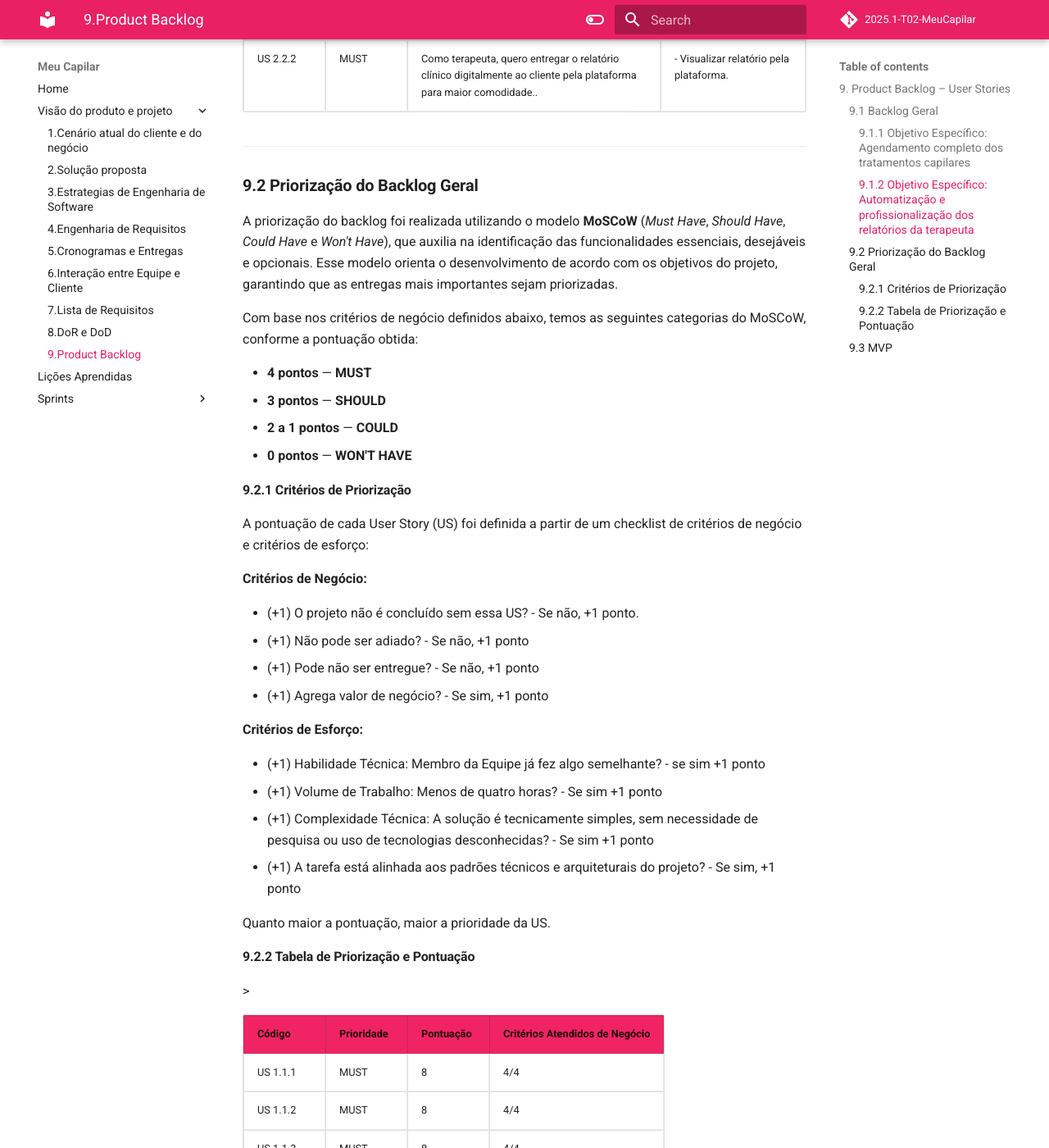
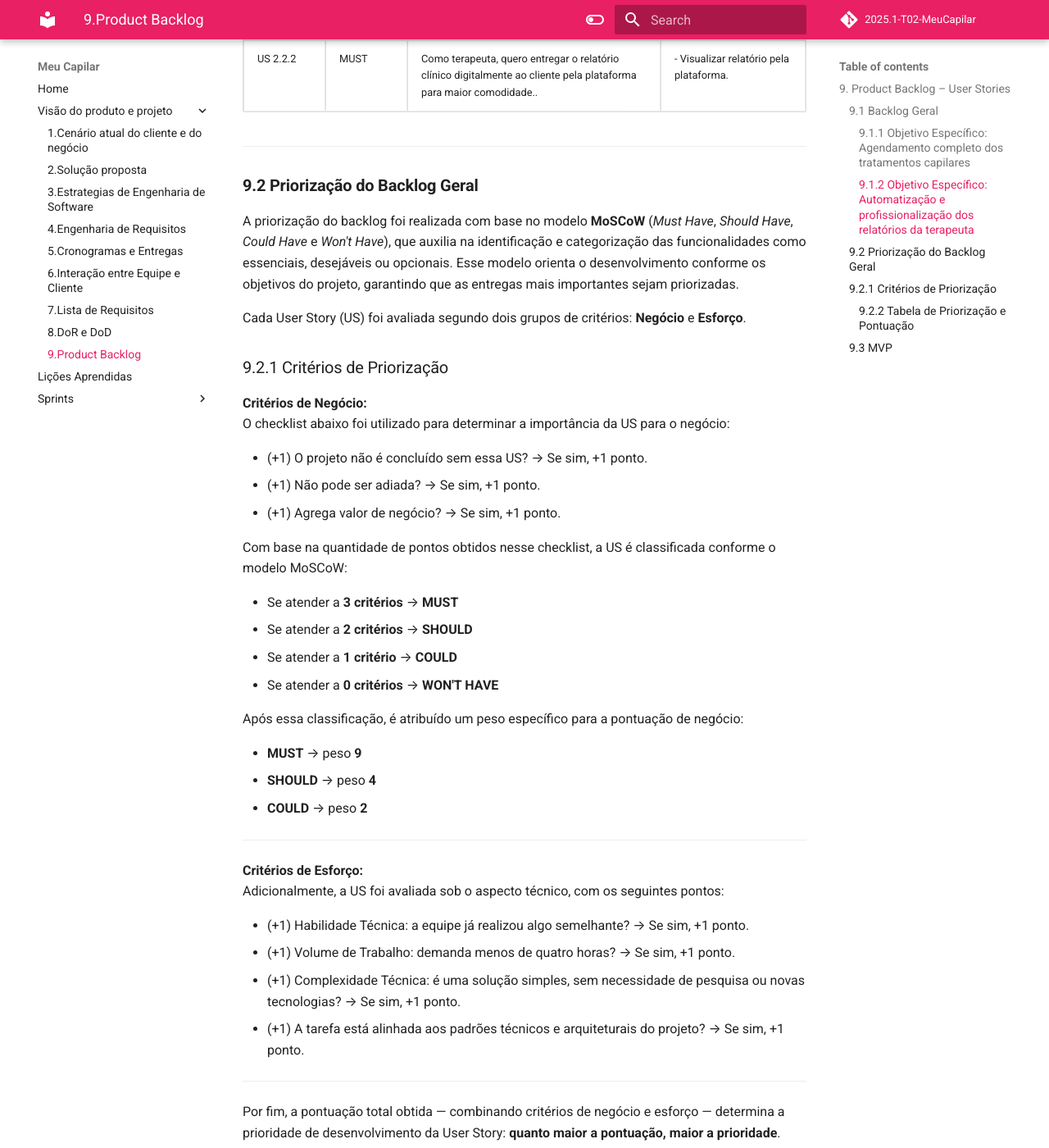
Before and after one commit to mdsreq-fga-unb/2025.1-T02-MeuCapilar, an MkDocs documentation site: the page built from docs/unidade2/sessao9.md, in a window 1280 px wide and 1400 px high, scrolled down 2664 px. Shown: the whole window at 82% size. Built offline with MkDocs 1.6.1 and Material for MkDocs 9.7.7, drawn with Linux system fonts in a browser that asks for light colours; comment, search, counter and statistics services are not loaded; some of the changed text lies outside the part shown.

Commit message:
Ajuste dos critérios de priorização

```diff
--- a/docs/unidade2/sessao9.md
+++ b/docs/unidade2/sessao9.md
@@ -164,34 +164,45 @@ Essa estrutura organiza e facilita a gestão do backlog, garantindo clareza no d
 
 ### **9.2 Priorização do Backlog Geral**
 
-A priorização do backlog foi realizada utilizando o modelo **MoSCoW** (*Must Have*, *Should Have*, *Could Have* e *Won't Have*), que auxilia na identificação das funcionalidades essenciais, desejáveis e opcionais. Esse modelo orienta o desenvolvimento de acordo com os objetivos do projeto, garantindo que as entregas mais importantes sejam priorizadas.
+A priorização do backlog foi realizada com base no modelo **MoSCoW** (*Must Have*, *Should Have*, *Could Have* e *Won't Have*), que auxilia na identificação e categorização das funcionalidades como essenciais, desejáveis ou opcionais. Esse modelo orienta o desenvolvimento conforme os objetivos do projeto, garantindo que as entregas mais importantes sejam priorizadas.
 
-Com base nos critérios de negócio definidos abaixo, temos as seguintes categorias do MoSCoW, conforme a pontuação obtida:
+Cada User Story (US) foi avaliada segundo dois grupos de critérios: **Negócio** e **Esforço**.
 
-- **4 pontos** — **MUST**
-- **3 pontos** — **SHOULD**
-- **2 a 1 pontos** — **COULD**
-- **0 pontos** — **WON'T HAVE**
-#### <strong>9.2.1 Critérios de Priorização</strong>
+### 9.2.1 Critérios de Priorização
 
+**Critérios de Negócio:**
+O checklist abaixo foi utilizado para determinar a importância da US para o negócio:
 
-A pontuação de cada User Story (US) foi definida a partir de um checklist de critérios de negócio e critérios de esforço:
+- (+1) O projeto não é concluído sem essa US? → Se sim, +1 ponto.
+- (+1) Não pode ser adiada? → Se sim, +1 ponto.
+- (+1) Agrega valor de negócio? → Se sim, +1 ponto.
 
-<strong>Critérios de Negócio:</strong>
-<ul>
-  <li>(+1) O projeto não é concluído sem essa US? - Se não, +1 ponto.</li>
-  <li>(+1) Não pode ser adiado? - Se não, +1 ponto </li>
-  <li>(+1) Pode não ser entregue? - Se não, +1 ponto</li>
-  <li>(+1) Agrega valor de negócio? - Se sim, +1 ponto</li>
-</ul>
-<strong>Critérios de Esforço:</strong>
-<ul>
-  <li>(+1) Habilidade Técnica: Membro da Equipe já fez algo semelhante? - se sim +1 ponto</li>
-  <li>(+1) Volume de Trabalho: Menos de quatro horas? - Se sim +1 ponto</li>
-  <li>(+1) Complexidade Técnica:  A solução é tecnicamente simples, sem necessidade de pesquisa ou uso de tecnologias desconhecidas? - Se sim +1 ponto</li>
-  <li>(+1) A tarefa está alinhada aos padrões técnicos e arquiteturais do projeto? - Se sim, +1 ponto</li>
-</ul>
-Quanto maior a pontuação, maior a prioridade da US.
+Com base na quantidade de pontos obtidos nesse checklist, a US é classificada conforme o modelo MoSCoW:
+
+- Se atender a **3 critérios** → **MUST**
+- Se atender a **2 critérios** → **SHOULD**
+- Se atender a **1 critério** → **COULD**
+- Se atender a **0 critérios** → **WON'T HAVE**
+
+Após essa classificação, é atribuído um peso específico para a pontuação de negócio:
+
+- **MUST** → peso **9**
+- **SHOULD** → peso **4**
+- **COULD** → peso **2**
+
+---
+
+**Critérios de Esforço:**
+Adicionalmente, a US foi avaliada sob o aspecto técnico, com os seguintes pontos:
+
+- (+1) Habilidade Técnica: a equipe já realizou algo semelhante? → Se sim, +1 ponto.
+- (+1) Volume de Trabalho: demanda menos de quatro horas? → Se sim, +1 ponto.
+- (+1) Complexidade Técnica: é uma solução simples, sem necessidade de pesquisa ou novas tecnologias? → Se sim, +1 ponto.
+- (+1) A tarefa está alinhada aos padrões técnicos e arquiteturais do projeto? → Se sim, +1 ponto.
+
+---
+
+Por fim, a pontuação total obtida — combinando critérios de negócio e esforço — determina a prioridade de desenvolvimento da User Story: **quanto maior a pontuação, maior a prioridade**.
 
 #### <strong>9.2.2 Tabela de Priorização e Pontuação</strong>
 
@@ -205,22 +216,23 @@ Quanto maior a pontuação, maior a prioridade da US.
     </tr>
   </thead>
   <tbody>
-    <tr><td>US 1.1.1</td><td>MUST</td><td>8</td><td>4/4</td></tr>
-    <tr><td>US 1.1.2</td><td>MUST</td><td>8</td><td>4/4</td></tr>
-    <tr><td>US 1.1.3</td><td>MUST</td><td>8</td><td>4/4</td></tr>
-    <tr><td>US 1.1.4</td><td>MUST</td><td>8</td><td>4/4</td></tr>
-    <tr><td>US 1.2.1</td><td>MUST</td><td>8</td><td>4/4</td></tr>
-    <tr><td>US 1.2.2</td><td>MUST</td><td>8</td><td>4/4</td></tr>
-    <tr><td>US 1.2.3</td><td>SHOULD</td><td>6</td><td>3/3</td></tr>
-    <tr><td>US 1.2.4</td><td>SHOULD</td><td>7</td><td>3/4</td></tr>
-    <tr><td>US 2.1.1</td><td>MUST</td><td>4</td><td>4/0</td></tr>
-    <tr><td>US 2.1.2</td><td>MUST</td><td>7</td><td>4/3</td></tr>
-    <tr><td>US 2.1.3</td><td>MUST</td><td>4</td><td>4/0</td></tr>>
-    <tr><td>US 2.2.1</td><td>SHOULD</td><td>7</td><td>3/4</td></tr>
-    <tr><td>US 2.2.2</td><td>MUST</td><td>7</td><td>4/3</td></tr>
+    <tr><td>US 1.1.1</td><td>MUST</td><td>13</td><td>9/4</td></tr>
+    <tr><td>US 1.1.2</td><td>MUST</td><td>13</td><td>9/4</td></tr>
+    <tr><td>US 1.1.3</td><td>MUST</td><td>13</td><td>9/4</td></tr>
+    <tr><td>US 1.1.4</td><td>MUST</td><td>13</td><td>9/4</td></tr>
+    <tr><td>US 1.2.1</td><td>MUST</td><td>13</td><td>9/4</td></tr>
+    <tr><td>US 1.2.2</td><td>MUST</td><td>13</td><td>9/4</td></tr>
+    <tr><td>US 1.2.3</td><td>SHOULD</td><td>7</td><td>4/3</td></tr>
+    <tr><td>US 1.2.4</td><td>SHOULD</td><td>8</td><td>4/4</td></tr>
+    <tr><td>US 2.1.1</td><td>MUST</td><td>9</td><td>9/0</td></tr>
+    <tr><td>US 2.1.2</td><td>MUST</td><td>12</td><td>9/3</td></tr>
+    <tr><td>US 2.1.3</td><td>MUST</td><td>9</td><td>9/0</td></tr>>
+    <tr><td>US 2.2.1</td><td>SHOULD</td><td>8</td><td>4/4</td></tr>
+    <tr><td>US 2.2.2</td><td>MUST</td><td>12</td><td>9/3</td></tr>
   </tbody>
 </table>
 <p><em>Legenda: O primeiro número em "Critérios Atendidos" refere-se aos critérios de negócio, o segundo aos critérios de esforço.</em></p>
+
 
 
 Dessa forma, a priorização foi realizada de maneira estruturada, transparente e alinhada tanto com os interesses de negócio quanto com a viabilidade técnica do projeto, promovendo uma gestão eficiente do backlog.
@@ -228,8 +240,6 @@ Dessa forma, a priorização foi realizada de maneira estruturada, transparente
 
 
 ---
-
-
 
 
 ### **9.3 MVP**
@@ -258,13 +268,6 @@ Dessa forma, a priorização foi realizada de maneira estruturada, transparente
 
 <strong>Tema 2:</strong> Registro e Documentação Clínica<br>
 
-<strong>Épico 2.1:</strong> Geração e Consulta de Relatórios Clínicos<br>
-<ul>
-  <li>US 2.1.1 (MUST)</li>
-  <li>US 2.1.2 (MUST)</li>
-  <li>US 2.1.3 (MUST)</li>
-</ul>
-
 <strong>Épico 2.2:</strong> Compartilhamento e Exportação de Registros<br>
 <ul>
   <li>US 2.2.2 (MUST)</li>
```
